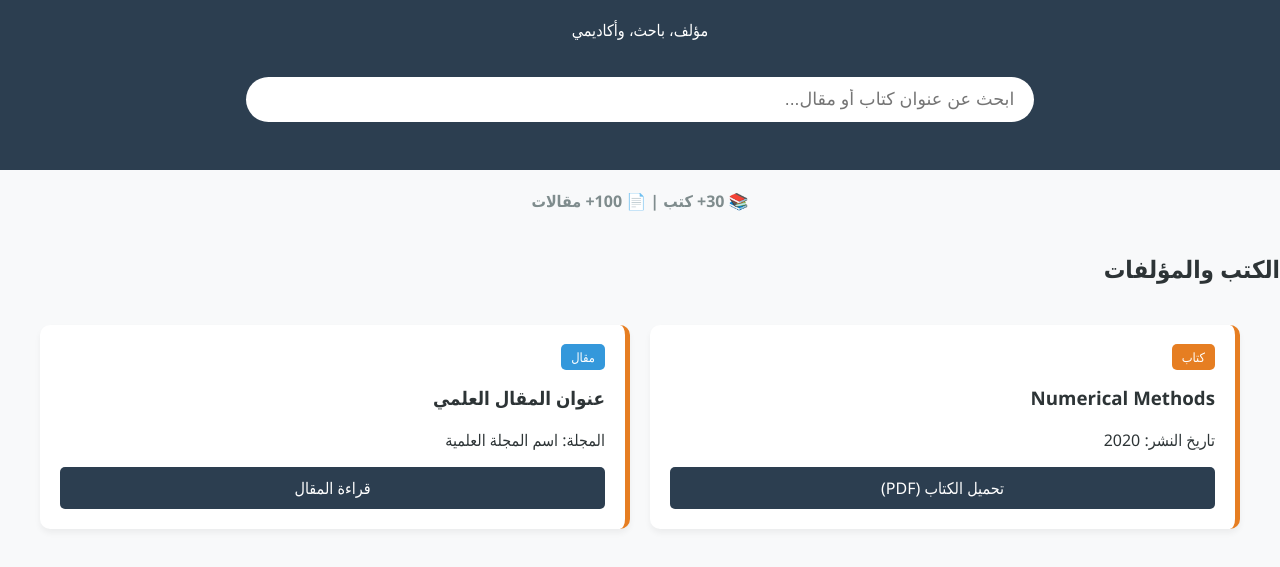
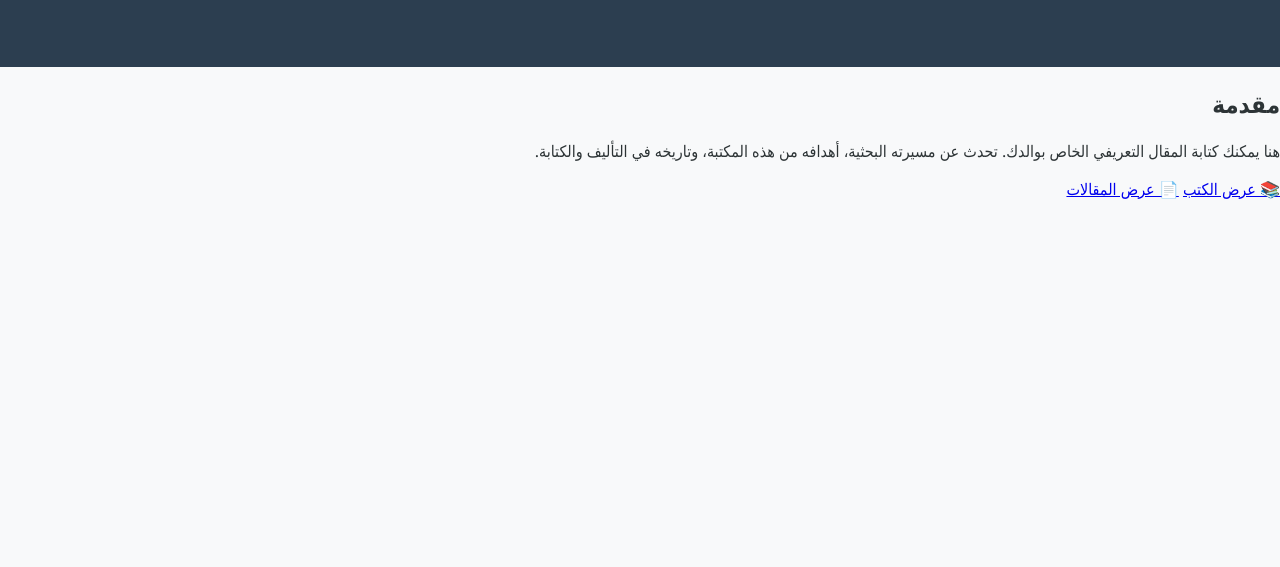
Before and after one commit to AshqarEzz/Dr-Osama-Alashqar, a plain HTML site: page index.html in a window 1280 px wide. Shown: the part 115-682 px from the top of the page. Drawn offline with Linux system fonts and the light colour scheme.

Commit message:
Update index.html

```diff
--- a/index.html
+++ b/index.html
@@ -3,46 +3,27 @@
 <head>
     <meta charset="UTF-8">
     <meta name="viewport" content="width=device-width, initial-scale=1.0">
-    <title>المكتبة الرقمية | [اسم الوالد]</title>
+    <title>المكتبة الرقمية | الصفحة الرئيسية</title>
     <link rel="stylesheet" href="style.css">
 </head>
 <body>
-
     <header>
         <h1>المكتبة الرقمية لـ [اسم الوالد]</h1>
-        <p>مؤلف، باحث، وأكاديمي</p>
-        <input type="text" id="searchBar" onkeyup="searchFunction()" placeholder="ابحث عن عنوان كتاب أو مقال...">
     </header>
 
-    <main>
-        <div class="stats">
-            <span>📚 30+ كتب</span> | <span>📄 100+ مقالات</span>
-        </div>
+    <main class="home-container">
+        <section class="essay">
+            <h2>مقدمة</h2>
+            <p>
+                هنا يمكنك كتابة المقال التعريفي الخاص بوالدك. تحدث عن مسيرته البحثية،
+                أهدافه من هذه المكتبة، وتاريخه في التأليف والكتابة.
+            </p>
+        </section>
 
-        <h2 class="section-title">الكتب والمؤلفات</h2>
-        <div class="grid" id="contentGrid">
-
-            <!-- مثال لكتاب -->
-            <div class="card item" data-type="book">
-                <span class="badge">كتاب</span>
-                <h3>Numerical Methods</h3>
-                <p>تاريخ النشر: 2020</p>
-                <a href="files/book1.pdf" class="btn">تحميل الكتاب (PDF)</a>
-            </div>
-
-            <!-- مثال لمقال -->
-            <div class="card item" data-type="article">
-                <span class="badge badge-article">مقال</span>
-                <h3>عنوان المقال العلمي</h3>
-                <p>المجلة: اسم المجلة العلمية</p>
-                <a href="files/article1.pdf" class="btn">قراءة المقال</a>
-            </div>
-
-            <!-- كرر هذه البطاقات لكل الـ 130 عنصر -->
-
+        <div class="nav-buttons">
+            <a href="books.html" class="main-btn">📚 عرض الكتب</a>
+            <a href="articles.html" class="main-btn">📄 عرض المقالات</a>
         </div>
     </main>
-
-    <script src="script.js"></script>
 </body>
 </html>
```
